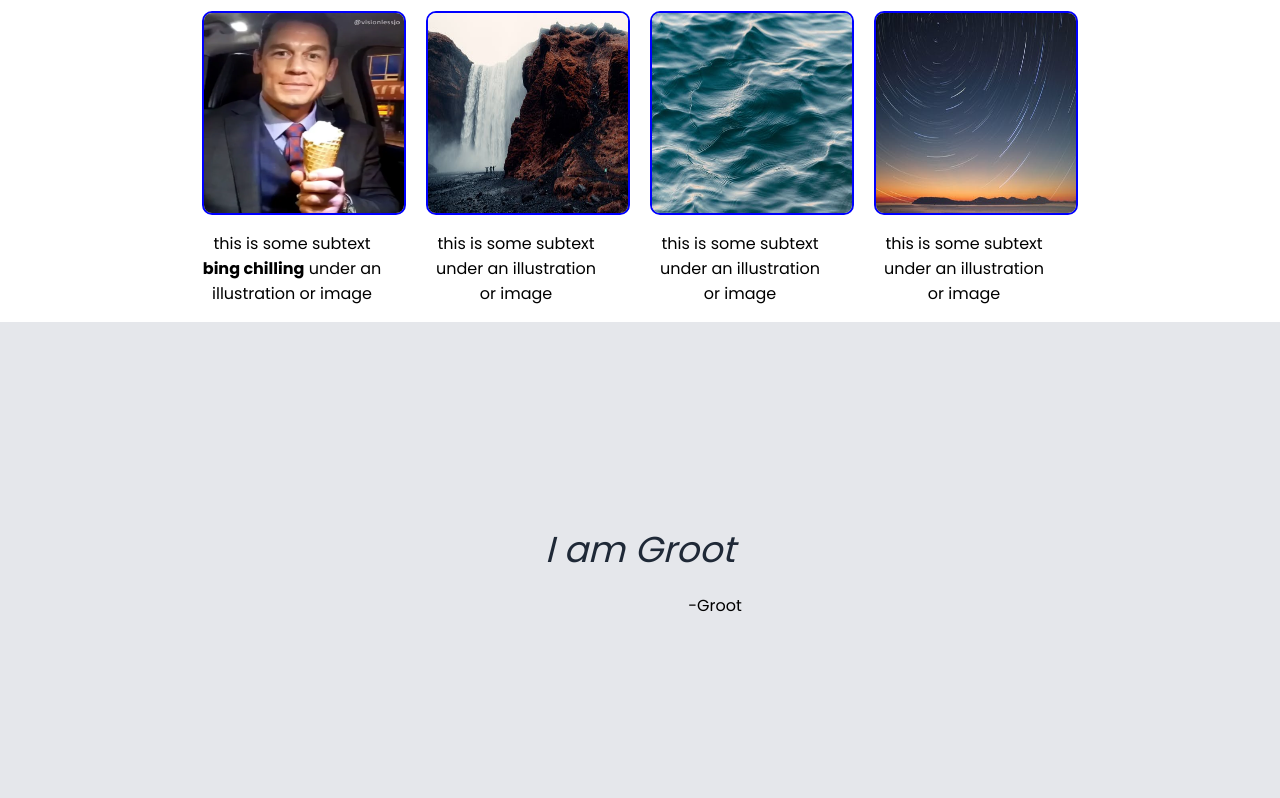
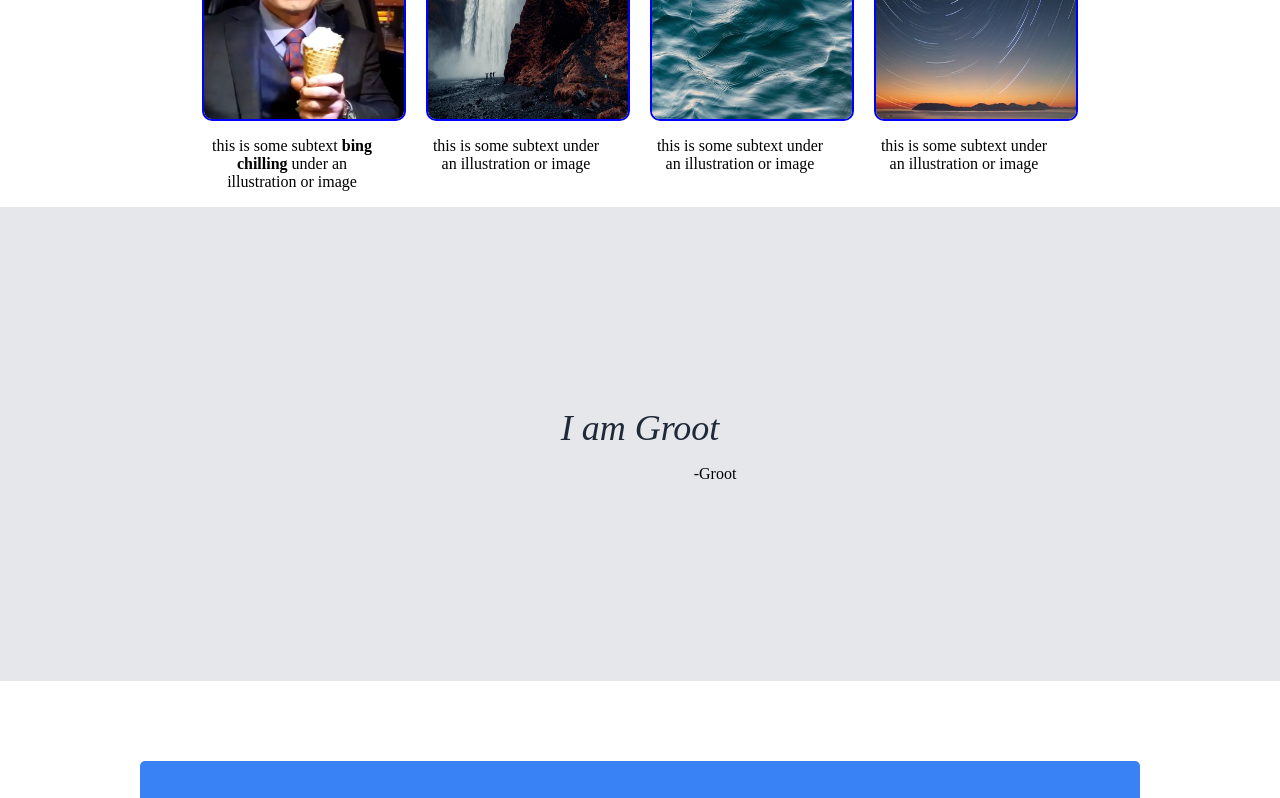
Before and after one commit to om-894/odin-landing-page, a plain HTML site: page index.html in a window 1280 px wide. Shown: the part 613-1411 px from the top of the page. Drawn offline with Linux system fonts and the light colour scheme.

Commit message:
removed font

```diff
--- a/styles.css
+++ b/styles.css
@@ -1,8 +1,5 @@
 
-/* Include Google Font */
-@import url('https://fonts.googleapis.com/css2?family=Poppins:wght@400;700&display=swap');
-
-/* General flexbox setup for main body and sections */
+/* General flexbox setup for main website body and sections */
 body,
 .top,
 .second,
@@ -11,7 +8,6 @@ body,
 .fourth-text {
     display: flex;
     flex-direction: column; /* Stack child elements vertically */
-    font-family: 'Poppins', sans-serif; /* Set default font to Poppins */
 }
 
 /* Flexbox setup for specific sections to align children in a row */
```
